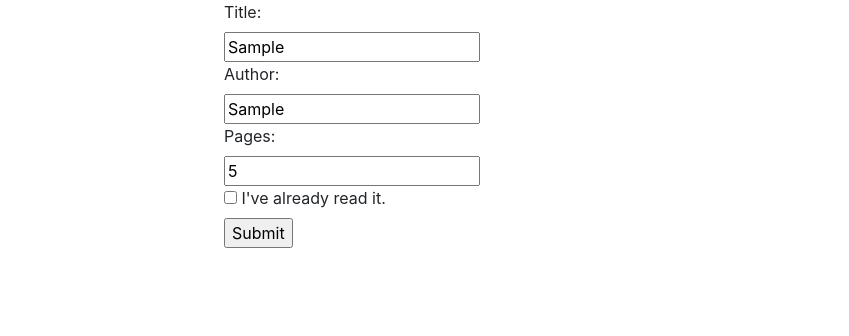
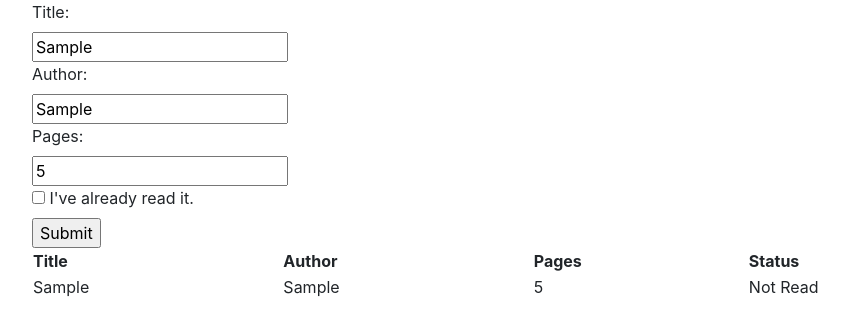
Before and after one commit to MarilenaRoque/library, a plain HTML site: page index.html in a window 1280 px wide. Both pictures are taken after typing "Sample", "Sample", "5" into the empty fields and a click on the button "Submit". Shown: the whole page, without its empty margins (96-945 px from the left). Drawn offline with nearby package versions, Linux system fonts and the light colour scheme.

Commit message:
Build function to display Books
Built showBooks, displayBook and createTd
The functions create a table to display the books on the page

```diff
--- a/index.html
+++ b/index.html
@@ -26,6 +26,16 @@
           <input type="button" onclick="addBookToLibrary()" value="Submit">
         </form>
 
+        <!-- Display Books -->
+        <table class="display-books" id="display-books">
+          <tr id="booksLabel">
+            <th>Title</th>
+            <th>Author</th>
+            <th>Pages</th>
+            <th>Status</th>
+          </tr>
+        </table>
+
   </main>
 
     <script src="scripts/main.js"></script>
--- a/scripts/main.js
+++ b/scripts/main.js
@@ -1,5 +1,6 @@
 let myLibrary = [];
 
+// Book Constructor
 function Book(title, author, pages, read) {
     this.title = title;
     this.author = author;
@@ -7,11 +8,41 @@ function Book(title, author, pages, read) {
     this.read = read;
 }
 
+// Function to get Book info from the form and create a new Book instance
 function addBookToLibrary() {
-  title = document.getElementById('title').value;
-  author = document.getElementById('author').value;
-  pages =document.getElementById('pages').value;
-  read = document.getElementById('read').checked;
-  newBook = new Book(title, author, pages, read);
+  let title = document.getElementById('title').value;
+  let author = document.getElementById('author').value;
+  let pages =document.getElementById('pages').value;
+  let read = document.getElementById('read').checked;
+  let newBook = new Book(title, author, pages, read);
   myLibrary.push(newBook);
+
+  showBooks();
 }
+
+// Function to Display the Books
+function showBooks() {
+    console.log(myLibrary);
+    myLibrary.forEach(displayBook);
+}
+
+function displayBook(book) {
+    const table = document.getElementById('display-books')
+    let newTr = document.createElement('tr');
+    table.appendChild(newTr);
+    createTd(book.title, newTr)
+    createTd(book.author, newTr)
+    createTd(book.pages, newTr)
+    let status = "";
+    if (book.read === false) {
+        status = "Not Read";
+    } else {
+        status = "Read";
+    }
+    createTd(status, newTr);
+}
+function createTd(text, tr) {
+     let newTd = document.createElement('td');
+     newTd.textContent = text;
+     tr.appendChild(newTd);
+}
--- a/styles/style.css
+++ b/styles/style.css
@@ -1,5 +1,9 @@
 
 main {
-    width: 50%;
+    width: 80%;
     margin: auto;
 }
+
+.display-books {
+    width: 100%;
+}
```
